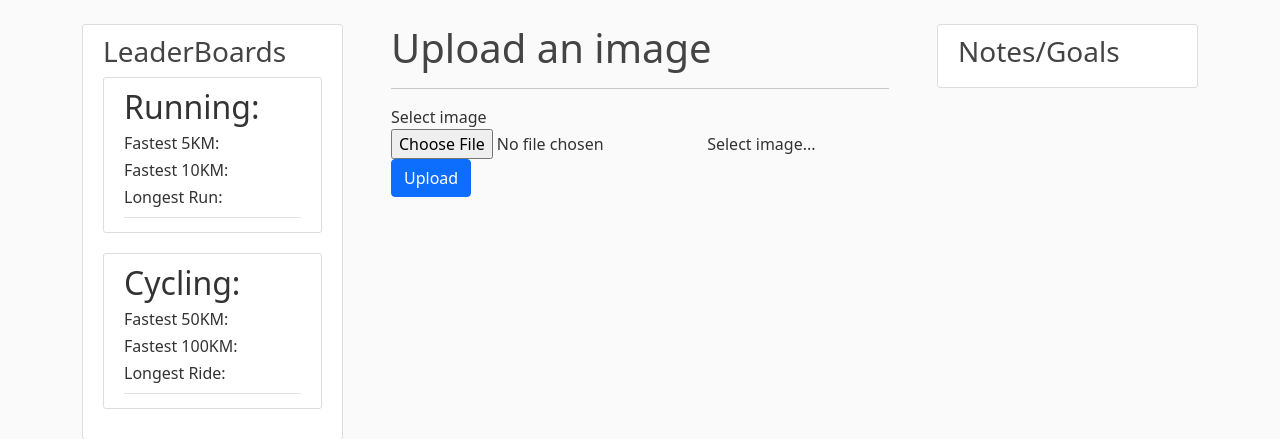
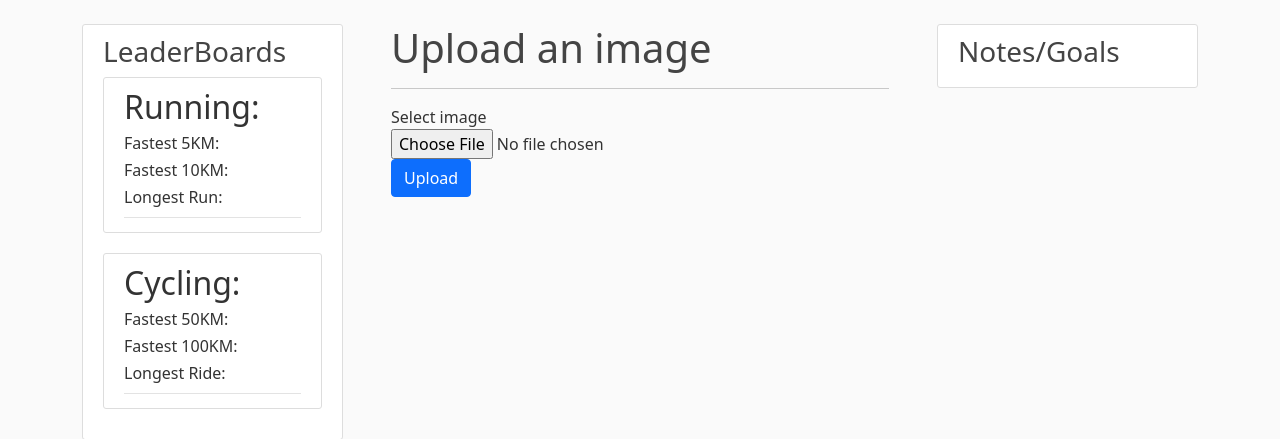
Before and after one commit to lewisstevenmackenzie/Glen-Lyon-Group-Project, a Flask app: page /upload_file in a window 1280 px wide. Shown: the part 56-495 px from the top of the page. Run offline with Flask 2, Linux system fonts and the light colour scheme.

Commit message:
removed label

```diff
--- a/fit4all/templates/update_profile_pic.html
+++ b/fit4all/templates/update_profile_pic.html
@@ -16,7 +16,6 @@
               name="image"
               id="image"
             />
-            <label class="custom-file-label" for="image">Select image...</label>
           </div>
         </div>
 
```
